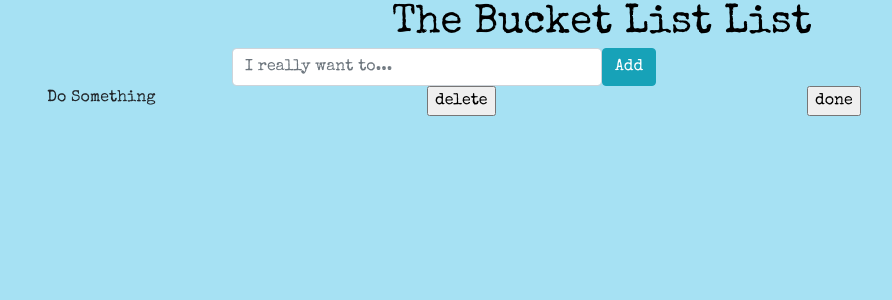
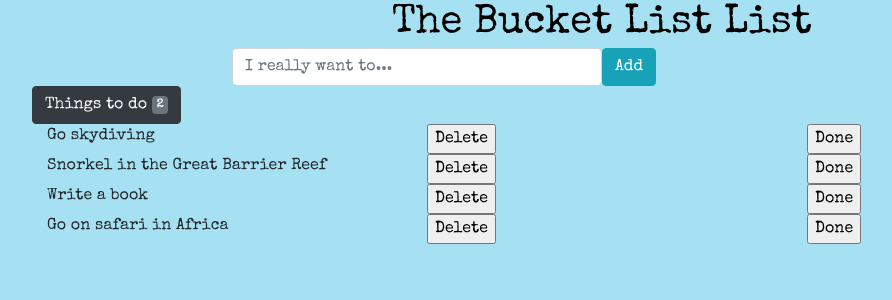
Before and after one commit to emmastockton/bucketlist-app-frontend, a React app: page / in a window 1280 px wide. Shown: the top 300 px of the page, without its empty margins (38-930 px from the left). Built offline with nearby package versions, Linux system fonts and the light colour scheme.

Commit message:
TaskCounter added to App and listOfTasks added to TaskList file

```diff
--- a/src/App.js
+++ b/src/App.js
@@ -3,6 +3,7 @@ import Header from './components/Header';
 import InputBox from './components/InputBox';
 import SubmitButton from './components/SubmitButton';
 import TaskList from './components/TaskList';
+import TaskCounter from './components/TaskCounter';
 
 class App extends Component {
   render() {
@@ -19,6 +20,9 @@ class App extends Component {
             <SubmitButton />
           </div>
         </div>
+        <div className="row">
+          <TaskCounter />
+        </div>
           <TaskList />
       </div>
     );
--- a/src/components/Task.js
+++ b/src/components/Task.js
@@ -6,13 +6,13 @@ class Task extends React.Component {
         return (
             <div className="row">
                 <div className="col">
-                    Do Something
+                    {this.props.nameOfTask}
                 </div>
                 <div className="col">
-                    <input type="button" value="delete" />
+                    <input type="button" value="Delete" />
                 </div>
                 <div className="col">
-                    <input type="button" value="done" />
+                    <input type="button" value="Done" />
                 </div>
             </div>
         );
--- a/src/components/TaskList.js
+++ b/src/components/TaskList.js
@@ -4,9 +4,37 @@ import Task from './Task';
 class TaskList extends React.Component {
 
     render() {
+
+        let listOfTasks = [
+            {
+                id: 1,
+                description: "Go skydiving",
+                completed: false
+            },
+            {
+                id: 2,
+                description: "Snorkel in the Great Barrier Reef",
+                completed: false
+            },
+            {
+                id: 3,
+                description: "Write a book",
+                completed: false
+            },
+            {
+                id: 4,
+                description: "Go on safari in Africa",
+                completed: false
+            },
+        ];
+
         return (
             <div>
-                <Task />
+            {
+                listOfTasks.map((task, i) =>
+                    <Task nameOfTask={task.description} key={i} />
+                )
+            }
             </div>
         );
     }
```
